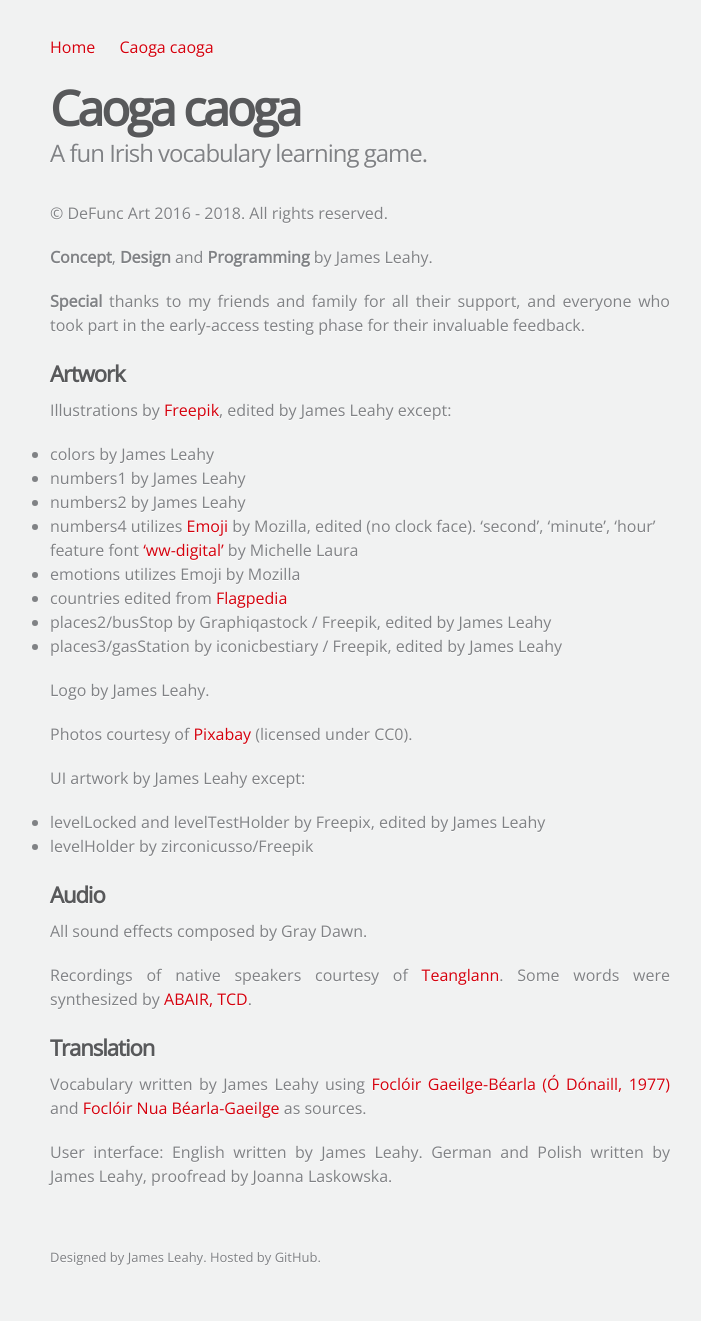
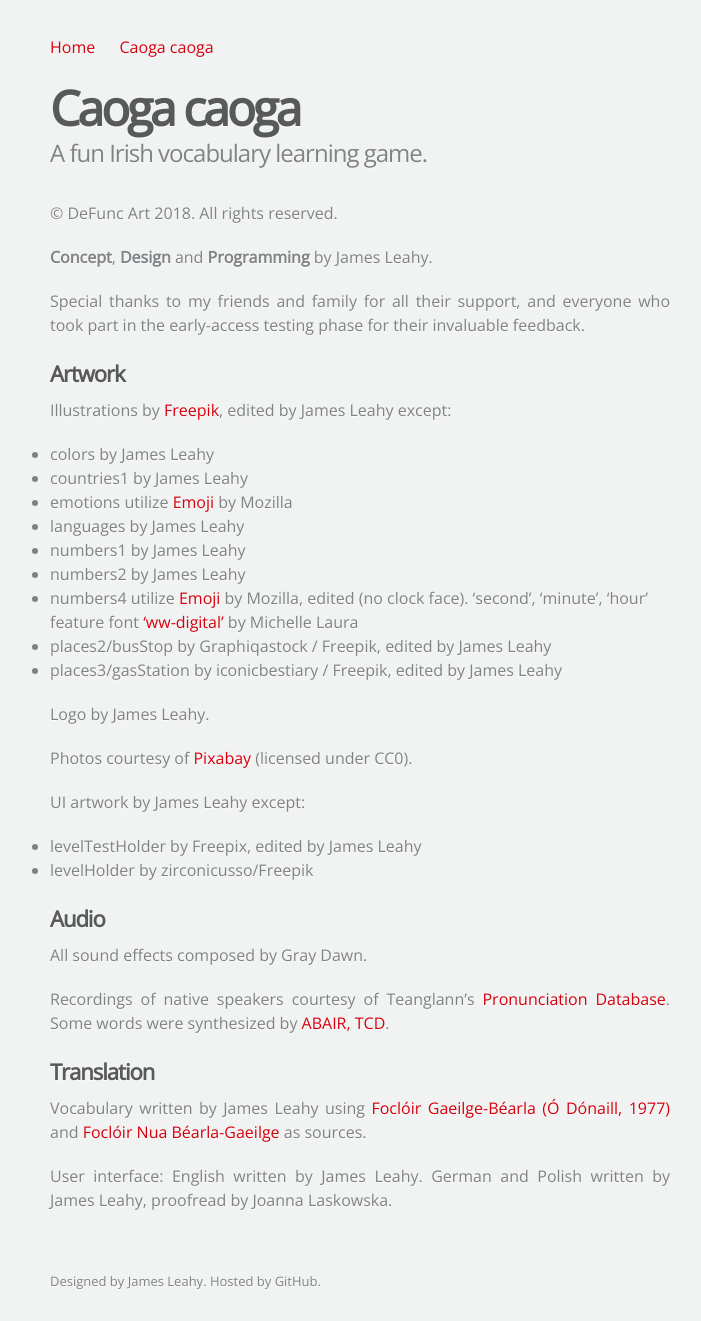
Before and after one commit to defuncart/defuncart.github.io, a Jekyll site: the page built from Games/CaogaCaoga/credits.md, in a window 1280 px wide. Shown: the whole page, without its empty margins (280-981 px from the left). Built offline with Jekyll 4.4.1, drawn with Linux system fonts in a browser that asks for light colours; before the commit the page ends 1297 px from its top, so only the background shows below that.

Commit message:
Pol na pol.

```diff
--- a/Games/CaogaCaoga/credits.md
+++ b/Games/CaogaCaoga/credits.md
@@ -5,21 +5,22 @@
 permalink: /games/caogacaoga/credits
 ---
 
-© DeFunc Art 2016 - 2018. All rights reserved.
+© DeFunc Art 2018. All rights reserved.
 
 **Concept**, **Design** and **Programming** by James Leahy.
 
-<strong>Special</strong> thanks to my friends and family for all their support, and everyone who took part in the early-access testing phase for their invaluable feedback.
+Special thanks to my friends and family for all their support, and everyone who took part in the early-access testing phase for their invaluable feedback.
 
 ## Artwork
 
 Illustrations by [Freepik](https://freepik.com), edited by James Leahy except:
 - colors by James Leahy
+- countries1 by James Leahy
+- emotions utilize [Emoji](https://github.com/mozilla/fxemoji/blob/gh-pages/LICENSE.md) by Mozilla
+- languages by James Leahy
 - numbers1 by James Leahy
 - numbers2 by James Leahy
-- numbers4 utilizes [Emoji](https://github.com/mozilla/fxemoji/blob/gh-pages/LICENSE.md) by Mozilla, edited (no clock face). 'second', 'minute', 'hour' feature font ['ww-digital'](http://www.dafont.com/de/ww-digital.font) by Michelle Laura
-- emotions utilizes Emoji by Mozilla
-- countries edited from [Flagpedia](http://flagpedia.net/)
+- numbers4 utilize [Emoji](https://github.com/mozilla/fxemoji/blob/gh-pages/LICENSE.md) by Mozilla, edited (no clock face). 'second', 'minute', 'hour' feature font ['ww-digital'](http://www.dafont.com/de/ww-digital.font) by Michelle Laura
 - places2/busStop by Graphiqastock / Freepik, edited by James Leahy
 - places3/gasStation by iconicbestiary / Freepik, edited by James Leahy
 
@@ -28,14 +29,14 @@
 Photos courtesy of [Pixabay](https://pixabay.com/) (licensed under CC0).
 
 UI artwork by James Leahy except:
-- levelLocked and levelTestHolder by Freepix, edited by James Leahy
+- levelTestHolder by Freepix, edited by James Leahy
 - levelHolder by zirconicusso/Freepik
 
 ## Audio
 
 All sound effects composed by Gray Dawn.
 
-Recordings of native speakers courtesy of [Teanglann](http://www.teanglann.ie/ga). Some words were synthesized by [ABAIR, TCD](http://www.abair.tcd.ie/).
+Recordings of native speakers courtesy of Teanglann's [Pronunciation Database](http://www.teanglann.ie/en/fuaim/). Some words were synthesized by [ABAIR, TCD](http://www.abair.tcd.ie/).
 
 ## Translation
 
```
Also changed, not shown: Games/polnapol.md (added, +20 -0 lines), Games/polnapol/pressrelease.md (added, +8 -0 lines), assets/images/games/polnapol/polnapol.gif (added).
